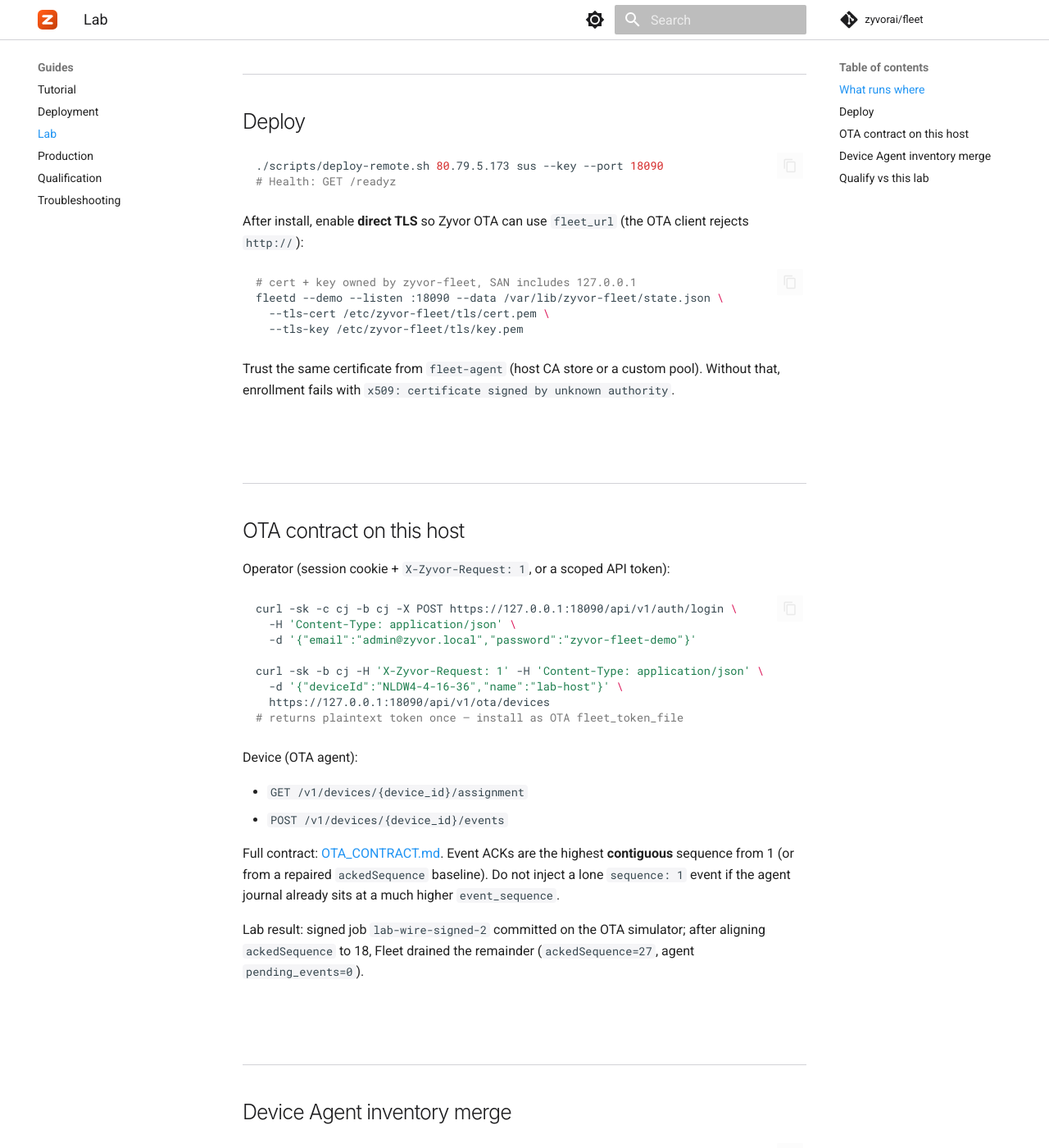
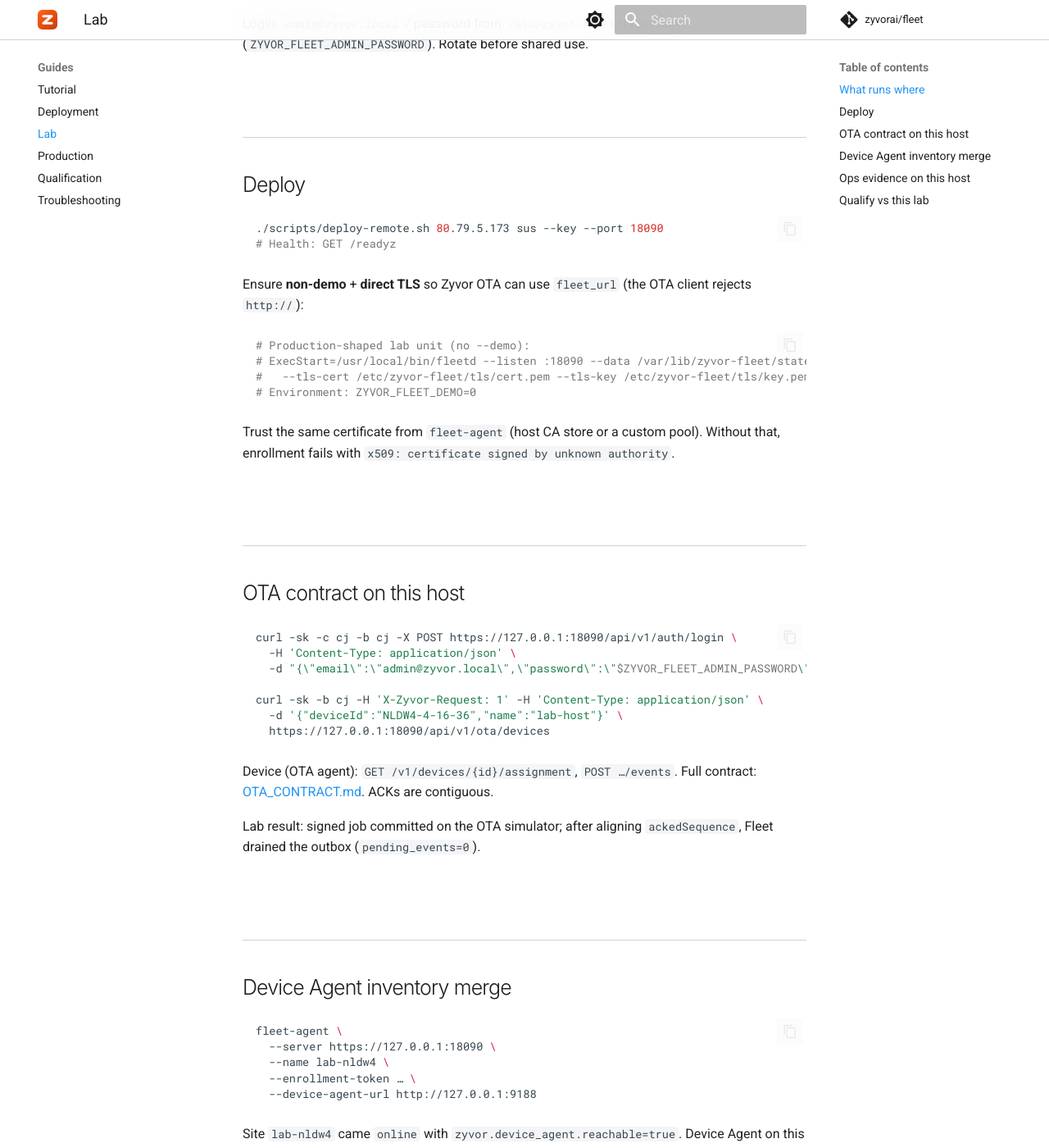
Before and after one commit to zyvorai/fleet, an MkDocs documentation site: the page built from docs/LAB.md, in a window 1280 px wide and 1400 px high, scrolled down 1279 px. Shown: the whole window at 82% size. Built offline with MkDocs 1.6.1 and Material for MkDocs 9.7.7, drawn with Linux system fonts in a browser that asks for light colours; comment, search, counter and statistics services are not loaded; some of the changed text lies outside the part shown.

Commit message:
Docs: reflect signed ops, non-demo lab, and open HA soak.

````diff
--- a/docs/LAB.md
+++ b/docs/LAB.md
@@ -4,26 +4,25 @@
   title: Lab control plane — deploy, OTA contract, Device Agent
 ---
 
-Recorded 14 September 2026 on `80.79.5.173` (Ubuntu 24.04, user `sus`).
-This is an evaluation stack, not a multi-replica production control plane.
+Recorded 14–15 September 2026 on `80.79.5.173` (Ubuntu 24.04, user `sus`).
+Single-writer evaluation stack with **production posture** on this host
+(non-demo Fleet, HTTPS). Not a multi-replica HA control plane.
 
 ## What runs where
 
-| Piece | systemd | URL |
+| Piece | systemd | URL / notes |
 |---|---|---|
-| Fleet control plane | `zyvor-fleet.service` | `https://80.79.5.173:18090/` |
+| Fleet control plane | `zyvor-fleet.service` | `https://80.79.5.173:18090/` — `ZYVOR_FLEET_DEMO=0`, no `--demo` |
 | Fleet site agent | `zyvor-fleet-agent.service` | enrolls against the control plane |
-| Nodra CP (sibling repo) | `nodra-server.service` | `https://80.79.5.173:18447/` (TLS) |
-| Device Agent (sibling) | `zyvor-device-agent.service` | `http://127.0.0.1:9188` |
-| Zyvor OTA demo (sibling) | `zyvor-otad-demo.service` | Unix socket on the host |
-| relay-edge (sibling) | `relay-edge.service` | `https://80.79.5.173:18086/ui/` |
+| Nodra CP (sibling) | `nodra-server.service` | `https://80.79.5.173:18447/` (TLS) |
+| Device Agent (sibling) | `zyvor-device-agent.service` | `http://127.0.0.1:9188` — **lab-surrogate only** |
+| Zyvor OTA demo (sibling) | `zyvor-otad-demo.service` | Unix socket; simulator backend |
+| relay-edge (sibling) | `relay-edge.service` | `https://80.79.5.173:18086/ui/` — `EDGE_REQUIRE_AUTH=1` |
 
-`:8080` was already Kryton on this machine — pass `--port 18090` (or another
-free port) to `scripts/deploy-remote.sh`.
+`:8080` was already Kryton — pass `--port 18090` to `scripts/deploy-remote.sh`.
 
-Demo login: `admin@zyvor.local` / password from `/etc/zyvor-fleet/fleet.env`
-(`ZYVOR_FLEET_ADMIN_PASSWORD`). As of 2026-09-14 the lab unit runs **without**
-`--demo` (`ZYVOR_FLEET_DEMO=0`).
+Login: `admin@zyvor.local` / password from `/etc/zyvor-fleet/fleet.env`
+(`ZYVOR_FLEET_ADMIN_PASSWORD`). Rotate before shared use.
 
 ## Deploy
 
@@ -32,14 +31,14 @@
 # Health: GET /readyz
 ```
 
-After install, enable **direct TLS** so Zyvor OTA can use `fleet_url`
+Ensure **non-demo** + **direct TLS** so Zyvor OTA can use `fleet_url`
 (the OTA client rejects `http://`):
 
 ```sh
-# cert + key owned by zyvor-fleet, SAN includes 127.0.0.1
-fleetd --demo --listen :18090 --data /var/lib/zyvor-fleet/state.json \
-  --tls-cert /etc/zyvor-fleet/tls/cert.pem \
-  --tls-key /etc/zyvor-fleet/tls/key.pem
+# Production-shaped lab unit (no --demo):
+# ExecStart=/usr/local/bin/fleetd --listen :18090 --data /var/lib/zyvor-fleet/state.json \
+#   --tls-cert /etc/zyvor-fleet/tls/cert.pem --tls-key /etc/zyvor-fleet/tls/key.pem
+# Environment: ZYVOR_FLEET_DEMO=0
 ```
 
 Trust the same certificate from `fleet-agent` (host CA store or a custom
@@ -48,32 +47,21 @@
 
 ## OTA contract on this host
 
-Operator (session cookie + `X-Zyvor-Request: 1`, or a scoped API token):
-
 ```sh
 curl -sk -c cj -b cj -X POST https://127.0.0.1:18090/api/v1/auth/login \
   -H 'Content-Type: application/json' \
-  -d '{"email":"admin@zyvor.local","password":"zyvor-fleet-demo"}'
+  -d "{\"email\":\"admin@zyvor.local\",\"password\":\"$ZYVOR_FLEET_ADMIN_PASSWORD\"}"
 
 curl -sk -b cj -H 'X-Zyvor-Request: 1' -H 'Content-Type: application/json' \
   -d '{"deviceId":"NLDW4-4-16-36","name":"lab-host"}' \
   https://127.0.0.1:18090/api/v1/ota/devices
-# returns plaintext token once — install as OTA fleet_token_file
 ```
 
-Device (OTA agent):
+Device (OTA agent): `GET /v1/devices/{id}/assignment`, `POST …/events`.
+Full contract: [OTA_CONTRACT.md](OTA_CONTRACT.md). ACKs are contiguous.
 
-- `GET /v1/devices/{device_id}/assignment`
-- `POST /v1/devices/{device_id}/events`
-
-Full contract: [OTA_CONTRACT.md](OTA_CONTRACT.md). Event ACKs are the highest
-**contiguous** sequence from 1 (or from a repaired `ackedSequence` baseline).
-Do not inject a lone `sequence: 1` event if the agent journal already sits
-at a much higher `event_sequence`.
-
-Lab result: signed job `lab-wire-signed-2` committed on the OTA simulator;
-after aligning `ackedSequence` to 18, Fleet drained the remainder
-(`ackedSequence=27`, agent `pending_events=0`).
+Lab result: signed job committed on the OTA simulator; after aligning
+`ackedSequence`, Fleet drained the outbox (`pending_events=0`).
 
 ## Device Agent inventory merge
 
@@ -81,16 +69,24 @@
 fleet-agent \
   --server https://127.0.0.1:18090 \
   --name lab-nldw4 \
-  --enrollment-token zf_enroll_demo-local-only \
+  --enrollment-token … \
   --device-agent-url http://127.0.0.1:9188
 ```
 
-Lab site `lab-nldw4` came `online` with metadata
-`zyvor.device_agent.reachable=true` and `zyvor.device.serial=ZY-5206F159C3A4`.
+Site `lab-nldw4` came `online` with `zyvor.device_agent.reachable=true`.
+Device Agent on this host is **x86 lab-surrogate** — not Minewing HIL.
+
+## Ops evidence on this host
+
+| Drill | Evidence |
+|---|---|
+| Backup / restore / TLS / non-demo | [ops-checklist.md](https://github.com/zyvorai/fleet/blob/main/evidence/qualification/ops-checklist.md) |
+| Abbreviated WAN cut | `evidence/qualification/lab/20260914T162245Z/fleet-wan-loss.log` |
+| Sibling Nodra TLS + WAN/disk | Nodra `ops-checklist.md` |
+| Sibling relay-edge auth+TLS | relay-edge `ops-checklist.md` |
 
 ## Qualify vs this lab
 
-`make qualify` is the **software** matrix (unit/race, OTA contract tests,
-live-smoke, binaries). This host lab is extra integration evidence. It does
-not replace [QUALIFICATION.md](QUALIFICATION.md) ops rows (backup/restore,
-WAN-loss soak) or Fleet HA (not in v0.3).
+`make qualify` is the **software** matrix. This host also carries **signed**
+ops rows (see [QUALIFICATION.md](QUALIFICATION.md)). It does **not** claim
+Fleet HA or multi-day multi-site soak.
````
Also changed, not shown: CHANGELOG.md (+3 -0 lines), docs/FAQ.md (+11 -14 lines), docs/PRODUCTION.md (+7 -5 lines), docs/QUALIFICATION.md (+26 -18 lines).
